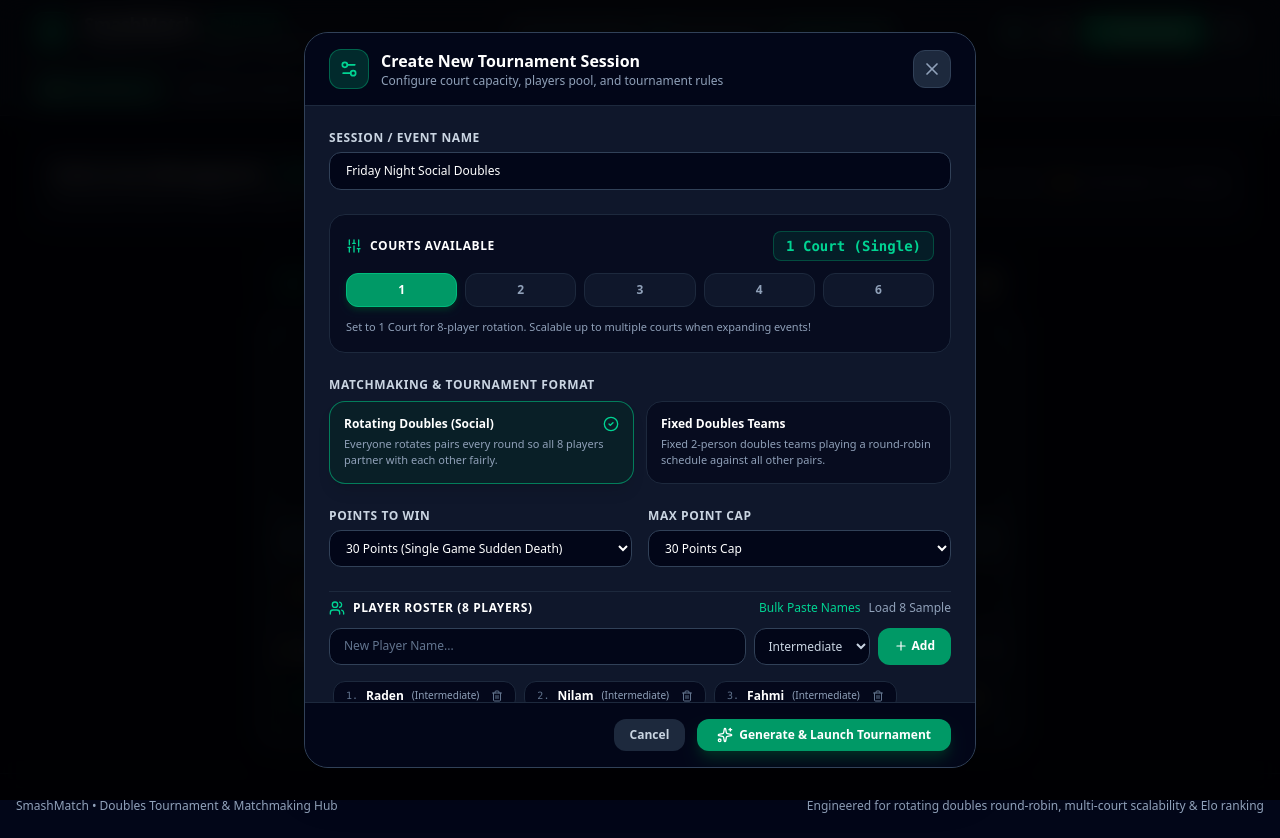
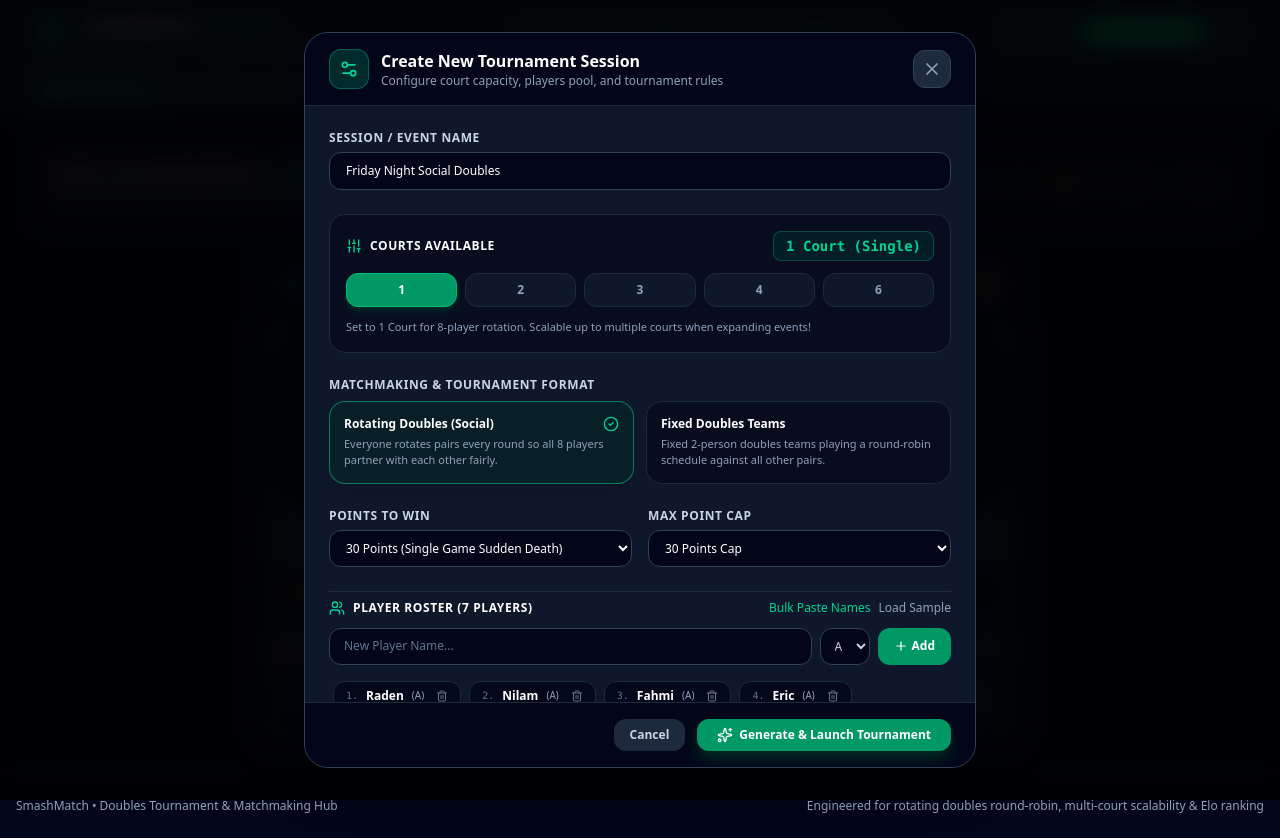
Before and after one commit to nilammusdalifa/smash-match, a React (Vite) app: page / in a window 1280 px wide. Both pictures are taken after a click on the button "New Session". Built offline with nearby package versions, Linux system fonts and the light colour scheme.

Commit message:
Simplify skill tiers to A/B/C and trim seed roster to confirmed players
Replaces the Beginner/Intermediate/Advanced/Pro skill labels with a
simpler A/B/C tier system, and updates the seed roster to the 7
currently-confirmed community players instead of a fixed 8-player
placeholder.

```diff
--- a/package.json
+++ b/package.json
@@ -17,6 +17,7 @@
     "canvas-confetti": "^1.9.4",
     "dotenv": "^17.2.3",
     "express": "^4.21.2",
+    "firebase": "^12.17.1",
     "lucide-react": "^0.546.0",
     "motion": "^12.23.24",
     "react": "^19.0.1",
--- a/src/App.tsx
+++ b/src/App.tsx
@@ -9,9 +9,7 @@ import {
   getAllSessions,
   saveSession,
   createDefaultSeedSession,
-  createNewSession,
-  DEFAULT_8_PLAYERS,
-  DEFAULT_RULES
+  createNewSession
 } from './utils/storage';
 import { calculateDoublesEloChange } from './utils/ranking';
 import { soundManager } from './utils/audio';
--- a/src/components/PlayerProfileModal.tsx
+++ b/src/components/PlayerProfileModal.tsx
@@ -56,7 +56,7 @@ export const PlayerProfileModal: React.FC<PlayerProfileModalProps> = ({
                 )}
               </div>
               <p className="text-xs text-slate-400">
-                {player.skillLevel || 'Intermediate'} • Elo: {player.currentRating}
+                Tier {player.skillLevel || 'A'} • Elo: {player.currentRating}
               </p>
             </div>
           </div>
--- a/src/components/SessionSetupModal.tsx
+++ b/src/components/SessionSetupModal.tsx
@@ -1,6 +1,6 @@
 import React, { useState } from 'react';
 import { Player, GameRules, MatchmakingType, TournamentSession } from '../types/badminton';
-import { DEFAULT_RULES, DEFAULT_8_PLAYERS, createNewSession } from '../utils/storage';
+import { DEFAULT_RULES, DEFAULT_PLAYERS, createNewSession } from '../utils/storage';
 import { generateId } from '../utils/scheduler';
 import {
   X,
@@ -28,9 +28,9 @@ export const SessionSetupModal: React.FC<SessionSetupModalProps> = ({
   const [matchmakingType, setMatchmakingType] = useState<MatchmakingType>('rotating_doubles');
   const [pointsToWin, setPointsToWin] = useState<number>(30);
   const [maxPointsCap, setMaxPointsCap] = useState<number>(30);
-  const [players, setPlayers] = useState<Player[]>([...DEFAULT_8_PLAYERS]);
+  const [players, setPlayers] = useState<Player[]>([...DEFAULT_PLAYERS]);
   const [newPlayerName, setNewPlayerName] = useState<string>('');
-  const [newPlayerSkill, setNewPlayerSkill] = useState<'Beginner' | 'Intermediate' | 'Advanced' | 'Pro'>('Intermediate');
+  const [newPlayerSkill, setNewPlayerSkill] = useState<'A' | 'B' | 'C'>('A');
   const [bulkText, setBulkText] = useState<string>('');
   const [showBulkInput, setShowBulkInput] = useState<boolean>(false);
 
@@ -39,8 +39,8 @@ export const SessionSetupModal: React.FC<SessionSetupModalProps> = ({
     const newP: Player = {
       id: generateId(),
       name: newPlayerName.trim(),
-      initialRating: newPlayerSkill === 'Pro' ? 1280 : newPlayerSkill === 'Advanced' ? 1240 : newPlayerSkill === 'Intermediate' ? 1200 : 1150,
-      currentRating: newPlayerSkill === 'Pro' ? 1280 : newPlayerSkill === 'Advanced' ? 1240 : newPlayerSkill === 'Intermediate' ? 1200 : 1150,
+      initialRating: newPlayerSkill === 'A' ? 1200 : newPlayerSkill === 'B' ? 1150 : 1100,
+      currentRating: newPlayerSkill === 'A' ? 1200 : newPlayerSkill === 'B' ? 1150 : 1100,
       skillLevel: newPlayerSkill,
       gender: 'M',
       active: true,
@@ -66,7 +66,7 @@ export const SessionSetupModal: React.FC<SessionSetupModalProps> = ({
       name: pName,
       initialRating: 1200,
       currentRating: 1200,
-      skillLevel: 'Intermediate',
+      skillLevel: 'A',
       active: true,
     }));
 
@@ -266,10 +266,10 @@ export const SessionSetupModal: React.FC<SessionSetupModalProps> = ({
                 </button>
                 <button
                   type="button"
-                  onClick={() => setPlayers([...DEFAULT_8_PLAYERS])}
+                  onClick={() => setPlayers([...DEFAULT_PLAYERS])}
                   className="text-xs text-slate-400 hover:text-white"
                 >
-                  Load 8 Sample
+                  Load Sample
                 </button>
               </div>
             </div>
@@ -314,10 +314,9 @@ export const SessionSetupModal: React.FC<SessionSetupModalProps> = ({
                     onChange={(e) => setNewPlayerSkill(e.target.value as any)}
                     className="flex-1 sm:flex-none bg-slate-950 border border-slate-700 rounded-xl px-2.5 py-2.5 sm:py-2 text-xs text-slate-300"
                   >
-                    <option value="Beginner">Beginner</option>
-                    <option value="Intermediate">Intermediate</option>
-                    <option value="Advanced">Advanced</option>
-                    <option value="Pro">Pro</option>
+                    <option value="A">A</option>
+                    <option value="B">B</option>
+                    <option value="C">C</option>
                   </select>
                   <button
                     type="button"
--- a/src/types/badminton.ts
+++ b/src/types/badminton.ts
@@ -11,7 +11,7 @@ export interface Player {
   initialRating: number;
   currentRating: number;
   gender?: 'M' | 'F' | 'Other';
-  skillLevel?: 'Beginner' | 'Intermediate' | 'Advanced' | 'Pro';
+  skillLevel?: 'A' | 'B' | 'C';
   active: boolean;
   notes?: string;
 }
--- a/src/utils/storage.ts
+++ b/src/utils/storage.ts
@@ -13,15 +13,14 @@ export const DEFAULT_RULES: GameRules = {
   changeEndsAtScore: 15,
 };
 
-export const DEFAULT_8_PLAYERS: Player[] = [
-  { id: 'p1', name: 'Raden', initialRating: 1200, currentRating: 1200, skillLevel: 'Intermediate', active: true },
-  { id: 'p2', name: 'Nilam', initialRating: 1200, currentRating: 1200, skillLevel: 'Intermediate', active: true },
-  { id: 'p3', name: 'Fahmi', initialRating: 1200, currentRating: 1200, skillLevel: 'Intermediate', active: true },
-  { id: 'p4', name: 'Eric', initialRating: 1200, currentRating: 1200, skillLevel: 'Intermediate', active: true },
-  { id: 'p5', name: 'Novi', initialRating: 1200, currentRating: 1200, skillLevel: 'Intermediate', active: true },
-  { id: 'p6', name: 'Bernard', initialRating: 1200, currentRating: 1200, skillLevel: 'Intermediate', active: true },
-  { id: 'p7', name: 'Marvin', initialRating: 1200, currentRating: 1200, skillLevel: 'Intermediate', active: true },
-  { id: 'p8', name: 'Player 8', initialRating: 1200, currentRating: 1200, skillLevel: 'Intermediate', active: true },
+export const DEFAULT_PLAYERS: Player[] = [
+  { id: 'p1', name: 'Raden', initialRating: 1200, currentRating: 1200, skillLevel: 'A', active: true },
+  { id: 'p2', name: 'Nilam', initialRating: 1200, currentRating: 1200, skillLevel: 'A', active: true },
+  { id: 'p3', name: 'Fahmi', initialRating: 1200, currentRating: 1200, skillLevel: 'A', active: true },
+  { id: 'p4', name: 'Eric', initialRating: 1200, currentRating: 1200, skillLevel: 'A', active: true },
+  { id: 'p5', name: 'Novi', initialRating: 1200, currentRating: 1200, skillLevel: 'A', active: true },
+  { id: 'p6', name: 'Bernard', initialRating: 1200, currentRating: 1200, skillLevel: 'A', active: true },
+  { id: 'p7', name: 'Marvin', initialRating: 1200, currentRating: 1200, skillLevel: 'A', active: true },
 ];
 
 /**
@@ -29,7 +28,7 @@ export const DEFAULT_8_PLAYERS: Player[] = [
  */
 export function createNewSession(
   name: string = 'Friday Night Social Doubles',
-  players: Player[] = DEFAULT_8_PLAYERS,
+  players: Player[] = DEFAULT_PLAYERS,
   courtCount: number = 1,
   rules: GameRules = DEFAULT_RULES,
   matchmakingType: MatchmakingType = 'rotating_doubles'
@@ -62,7 +61,7 @@ export function createNewSession(
  * Create seed session with some played matches to make the initial experience rich and interactive
  */
 export function createDefaultSeedSession(): TournamentSession {
-  const session = createNewSession('Champions Lap 5 — Minggu, 16 Agustus 2026 (15:00-18:00)', DEFAULT_8_PLAYERS, 1, DEFAULT_RULES, 'rotating_doubles');
+  const session = createNewSession('Champions Lap 5 — Minggu, 16 Agustus 2026 (15:00-18:00)', DEFAULT_PLAYERS, 1, DEFAULT_RULES, 'rotating_doubles');
   session.date = '2026-08-16';
 
   // Pre-fill first match as completed with a realistic score so user immediately sees stats
```
Also changed, not shown: 1 other file (tests, documents, lock files or other folders).
